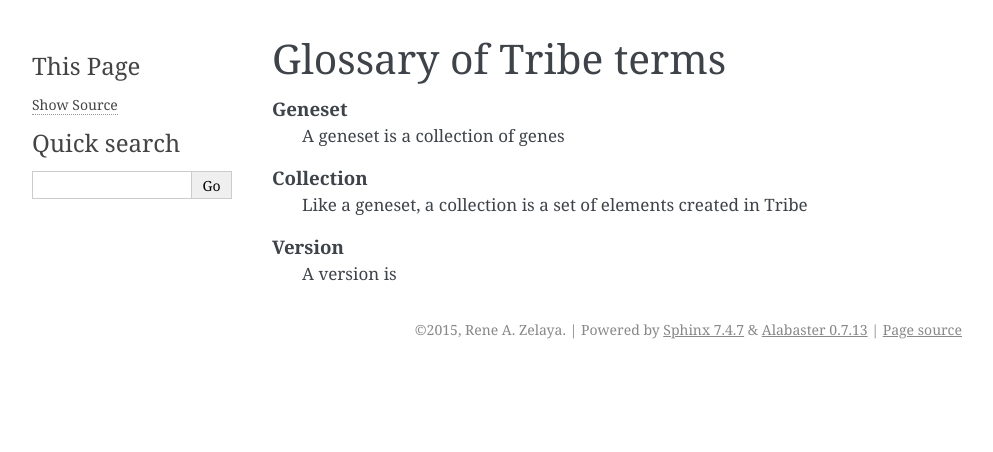
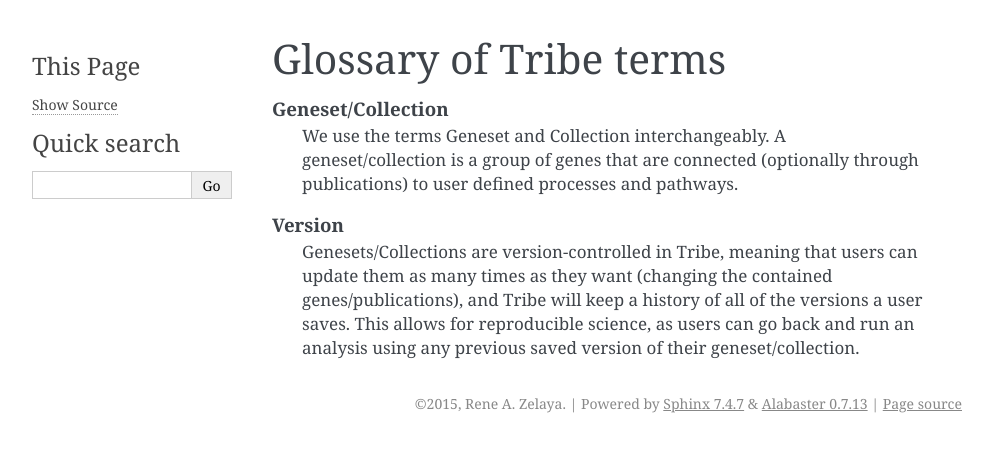
Before and after one commit to greenelab/tribe, a Sphinx documentation site: the page built from docs/source/glossary.rst, in a window 1280 px wide. Shown: the top 452 px of the page, without its empty margins (148-1141 px from the left). Built offline with Sphinx 7.4.7, drawn with Linux system fonts in a browser that asks for light colours.

```diff
--- a/docs/source/glossary.rst
+++ b/docs/source/glossary.rst
@@ -3,11 +3,8 @@ Glossary of Tribe terms
 
 .. glossary::
 
-    Geneset
-        A geneset is a collection of genes
-
-    Collection
-        Like a geneset, a collection is a set of elements created in Tribe
+    Geneset/Collection
+        We use the terms Geneset and Collection interchangeably. A geneset/collection is a group of genes that are connected (optionally through publications) to user defined processes and pathways.
 
     Version
-        A version is
+        Genesets/Collections are version-controlled in Tribe, meaning that users can update them as many times as they want (changing the contained genes/publications), and Tribe will keep a history of all of the versions a user saves. This allows for reproducible science, as users can go back and run an analysis using any previous saved version of their geneset/collection.
--- a/docs/source/tribe_client.rst
+++ b/docs/source/tribe_client.rst
@@ -44,7 +44,7 @@ Quick Start
     )
 
 
-3. Register your client server at http://tribe.greenelab.com/oauth2/applications/. Make sure to:
+3. Register your client server at https://tribe.greenelab.com/oauth2/applications/. Make sure to:
 
   a. Be logged-in using your Tribe account
   b. Select "Confidential" under ``Client type`` and
```
Also changed, not shown: docs/source/api.rst (+10 -10 lines), docs/source/images/collab_select.png (added), docs/source/images/invite_collab.png (added), docs/source/images/invited_collab.png (added), docs/source/images/most_recent_version.png (added), docs/source/images/see_annotation_citation.png (added), docs/source/images/share_add_genes.png (added), docs/source/images/share_create.png (added), docs/source/images/view_older_versions.png (added).
